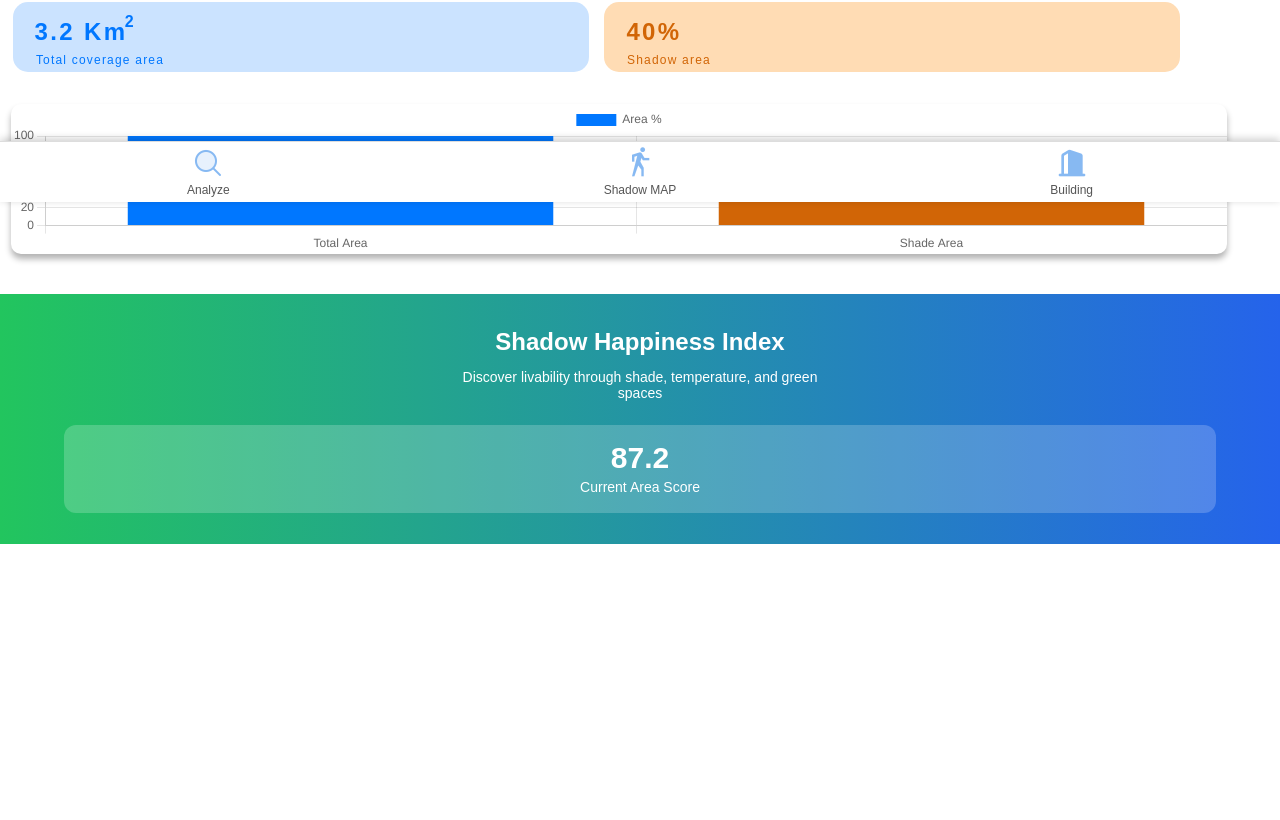
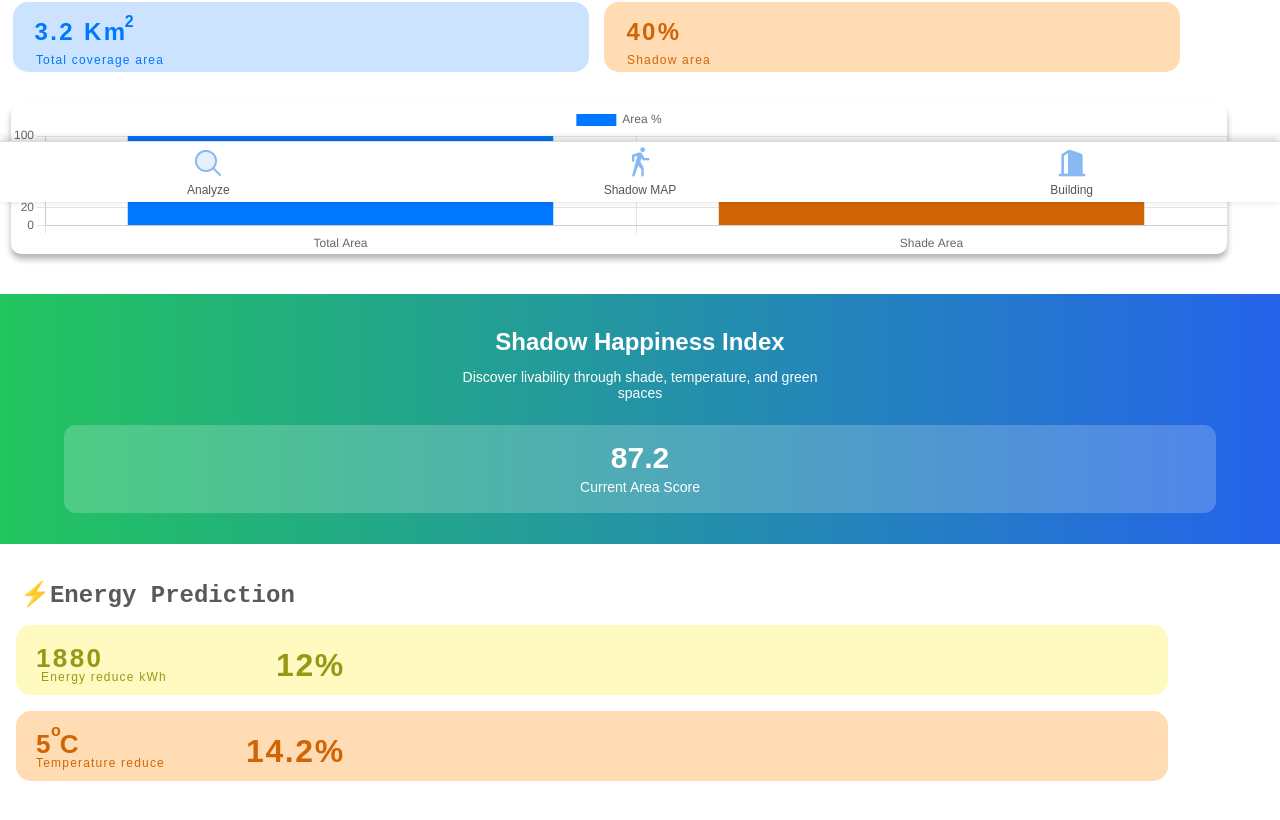
Before and after one commit to winkawin2552/ShadeSync, a React (Vite) app in the folder shadesync/: page / in a window 1280 px wide. Shown: the part 598-1418 px from the top of the page. Before the commit the page ends 1297 px from the top, so only its background shows below. Built offline with nearby package versions, Linux system fonts and the light colour scheme.

Commit message:
2025.11.24

```diff
--- a/shadesync/src/pages/HomePage.jsx
+++ b/shadesync/src/pages/HomePage.jsx
@@ -62,7 +62,7 @@ function HomePage() {
   };
 
   return (
-    <div style={{ width: "100%", minHeight: "150vh", backgroundColor: "#ffffffff" }}>
+    <div style={{ width: "100%", minHeight: "1400px", backgroundColor: "#ffffffff" }}>
       <div className={styles.circle}>
         <h5 style={{ color: "#595959", paddingLeft: "38px", marginTop: "4.5px" }}>AnalyzingReady</h5>
       </div>
@@ -108,6 +108,21 @@ function HomePage() {
         <div style={{width: 66, height: 36, position: 'absolute',paddingTop: '80px', textAlign: 'center', color: 'white', fontSize: 30, fontWeight: '700', wordWrap: 'break-word'}}>87.2</div>
         <div style={{width: 124, height: 20, position: 'absolute',paddingTop: '140px', textAlign: 'center', color: '#ffffffff', fontSize: 14, fontWeight: '400', wordWrap: 'break-word'}}>Current Area Score</div>
       </div>
+
+      <h1 style={{ color: "#595959", fontFamily: 'agdasima bold, monospace', fontSize: "1.5rem", paddingLeft: "20px", paddingTop: "20px" }}>
+        ⚡Energy Prediction
+      </h1>
+      <div className={styles.energy}>
+        <h1 style={{width: 14, height: 19, position: 'absolute',paddingLeft: '260px', fontWeight: '700', letterSpacing: 1.60}}>12%</h1>
+        <h1 style={{width: 96, height: 19, position: 'static',paddingLeft: '20px', fontSize: 26, fontWeight: '700', letterSpacing: 2.40}}>1880</h1>
+        <h1 style={{width: 174, height: 19, position: 'absolute',marginTop: '45px',marginLeft: '25px', fontSize: 12, fontWeight: '500', letterSpacing: 1.20}}>Energy reduce kWh</h1>
+      </div>
+      <div className={styles.temp}>
+        <h1 style={{width: 14, height: 19, position: 'absolute',paddingLeft: '230px', fontWeight: '700', letterSpacing: 1.60}}>14.2%</h1>
+        <h1 style={{width: 14, height: 19, position: 'absolute',paddingLeft: '35px', fontSize: 16, fontWeight: '700', letterSpacing: 1.60}}>o</h1>
+        <h1 style={{width: 96, height: 19, position: 'static',paddingLeft: '20px', fontSize: 26, fontWeight: '700', letterSpacing: 1}}>5 C</h1>
+        <h1 style={{width: 174, height: 19, position: 'absolute',marginTop: '45px',marginLeft: '20px', fontSize: 12, fontWeight: '500', letterSpacing: 1.20}}>Temperature reduce</h1>
+      </div>
     </div>
   );
 }
--- a/shadesync/src/pages/homePage.module.css
+++ b/shadesync/src/pages/homePage.module.css
@@ -102,3 +102,29 @@
   align-items: center;
   justify-content: center;
 }
+
+
+.energy {
+  display: flex;
+  width: 90%;
+  height: 70px;
+  background-color: #FFFAC0;
+  border-radius: 15px;
+  align-items: left;
+  justify-content: left;
+  margin-left: 1rem;
+  color: #979916;
+}
+
+.temp {
+  display: flex;
+  width: 90%;
+  height: 70px;
+  margin-top: 1rem;
+  background-color: #FFDCB4;
+  border-radius: 15px;
+  align-items: left;
+  justify-content: left;
+  margin-left: 1rem;
+  color: #D16506;
+}
```
